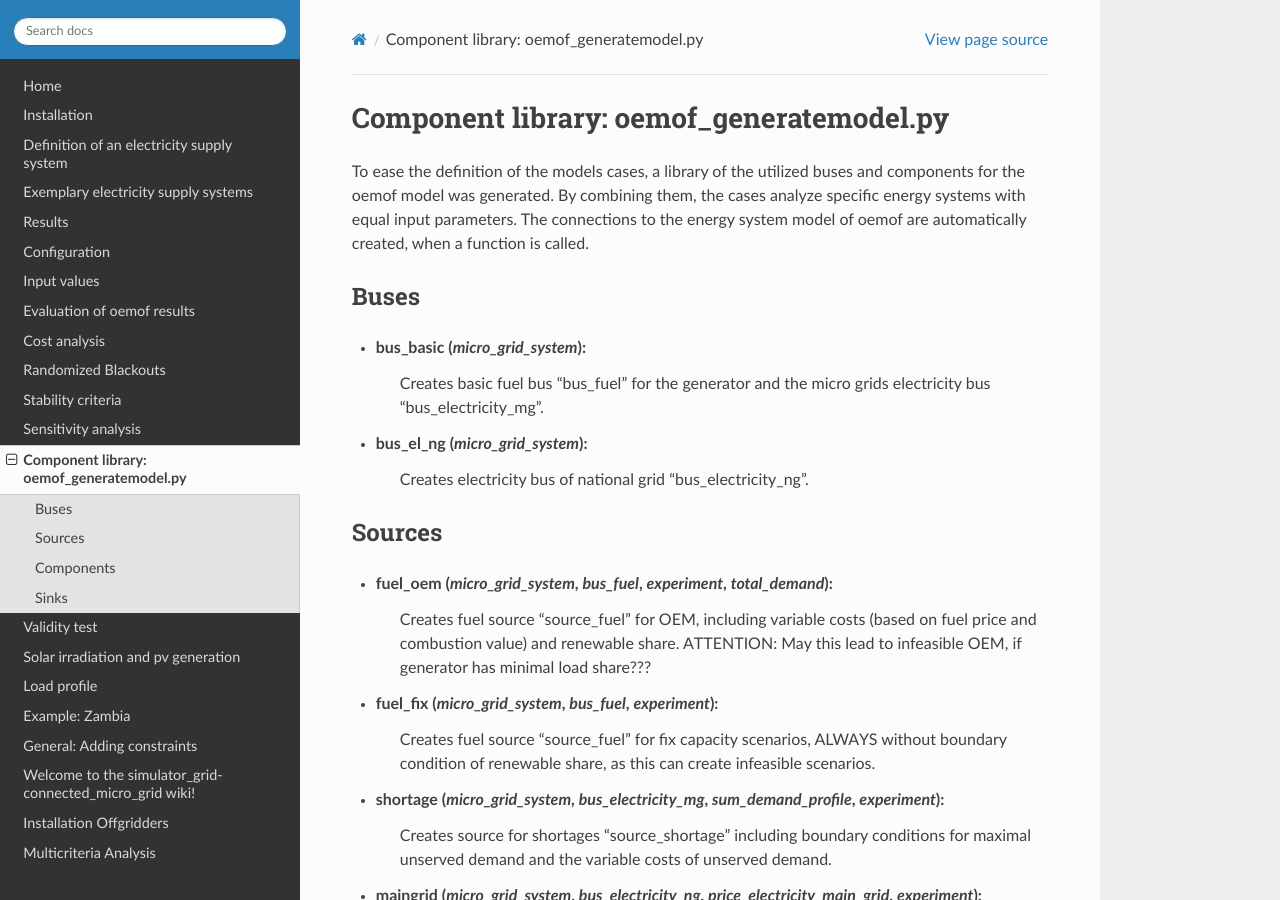
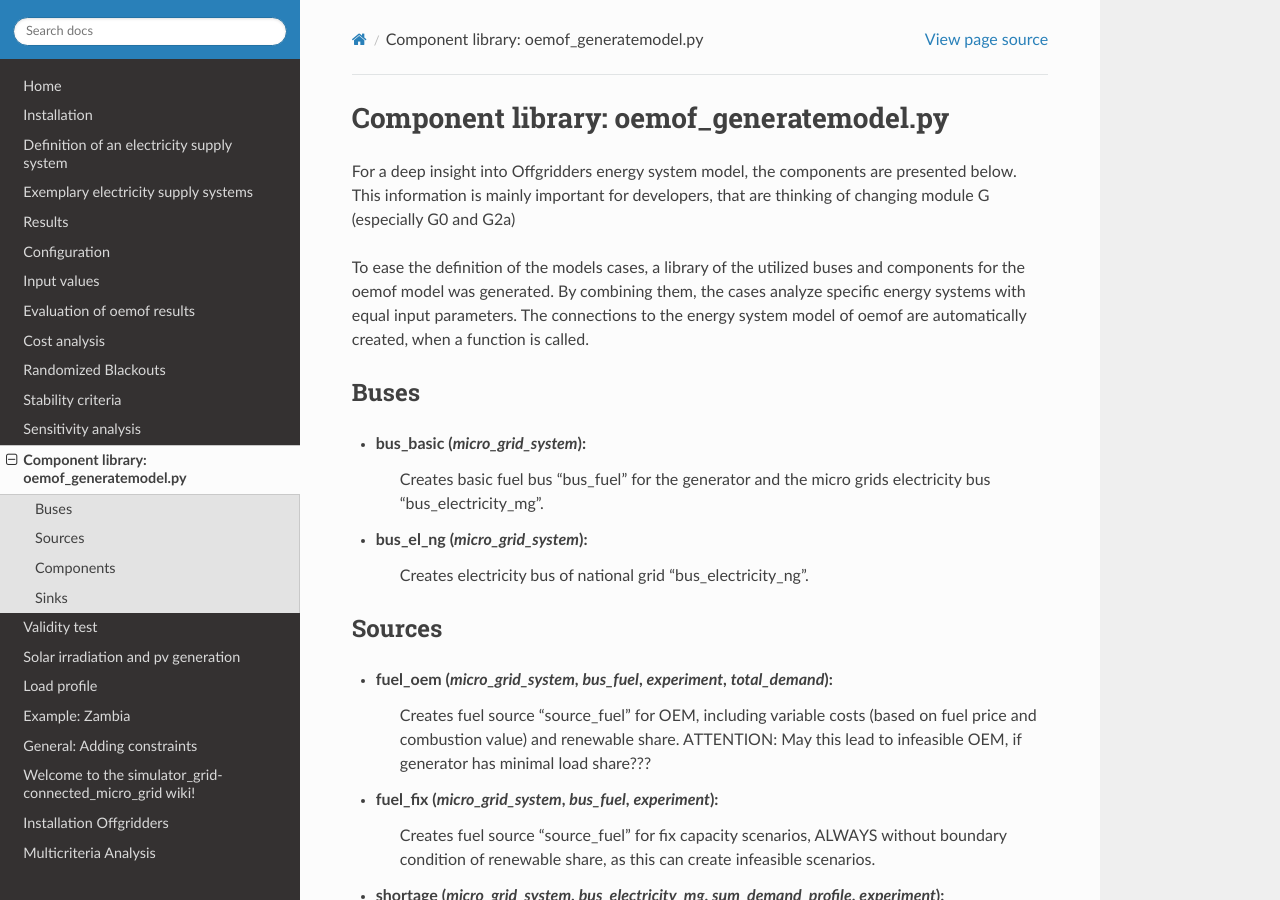
Before and after one commit to rl-institut/offgridders, a Sphinx documentation site: the page built from docs/Components.rst, in a window 1280 px wide and 900 px high. Built offline with Sphinx 7.4.7 and the Read the Docs theme 2.0.0, drawn with Linux system fonts in a browser that asks for light colours.

Commit message:
Introduction sentence in Components.rst

```diff
--- a/docs/Components.rst
+++ b/docs/Components.rst
@@ -1,6 +1,8 @@
 ==========================================
 Component library: oemof_generatemodel.py
 ==========================================
+
+For a deep insight into Offgridders energy system model, the components are presented below. This information is mainly important for developers, that are thinking of changing module G (especially G0 and G2a)
 
 To ease the definition of the models cases, a library of the utilized buses and components for the oemof model was generated. By combining them, the cases analyze specific energy systems with equal input parameters. The connections to the energy system model of oemof are automatically created, when a function is called.
 
```
